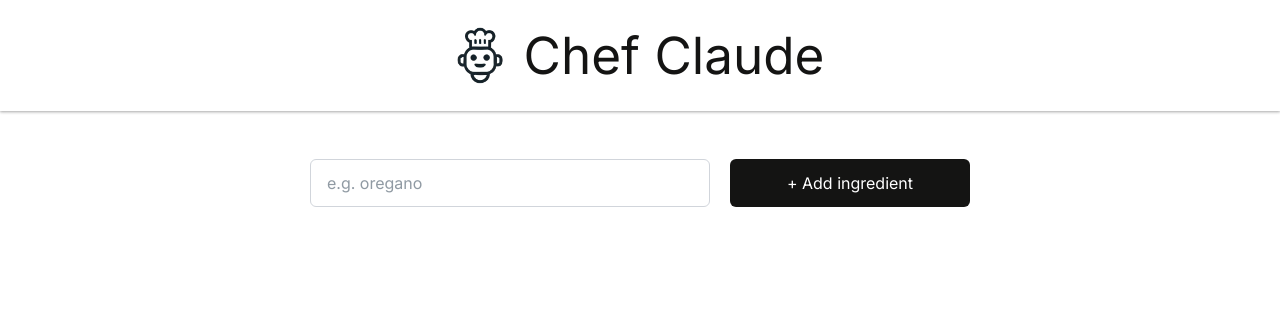
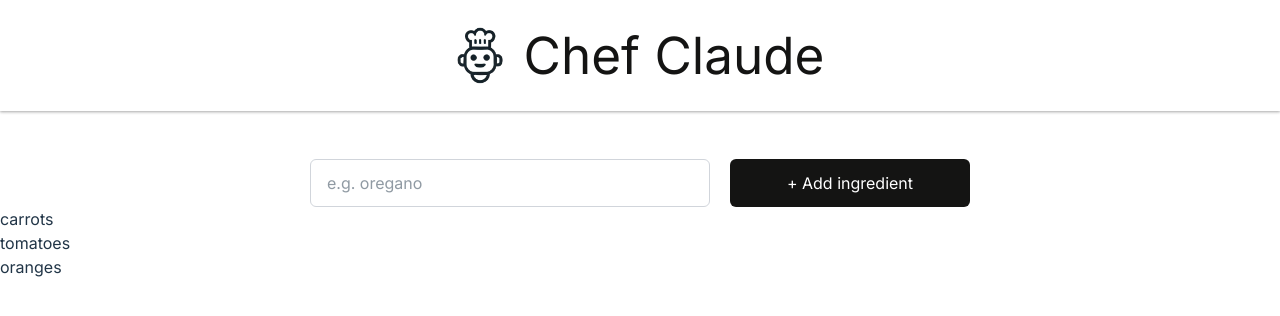
Before and after one commit to thierry-byiringiro/chefClaude, a React (Vite) app: page / in a window 1280 px wide. Shown: the top 316 px of the page. Built offline with nearby package versions, Linux system fonts and the light colour scheme.

Commit message:
refactored the lines of code using prettier

```diff
--- a/src/components/Main.jsx
+++ b/src/components/Main.jsx
@@ -1,14 +1,36 @@
-export default function  Main (){
+export default function Main() {
+  const arrayOfIngredients = ["carrots", "tomatoes", "oranges"];
+  const displayIngredients = arrayOfIngredients.map((el, id) => (
+    <li key={id}>{el}</li>
+  ));
   const handleSubmit = (event) => {
     event.preventDefault();
-        console.log("the form now is submitted");
-    }
+    const formData = new FormData(event.currentTarget);
+    const newIngredient = formData.get("ingredient");
+    console.log(newIngredient)
+    arrayOfIngredients.push(newIngredient);
+    console.log(arrayOfIngredients);
+  };
+
   return (
+    <>
       <main className="mt-12 flex justify-center">
         <form action="" className="flex gap-5" onSubmit={handleSubmit}>
-                <input type="text" name="ingredient" id="" placeholder="e.g. oregano" className="h-12 w-100 border rounded-md border-[#D1D5DB] pl-4"/>
-                <input type="submit" value="+ Add ingredient" className="h-12  bg-[#141413]  rounded-md text-white w-60 flex items-center"/>
+          <input
+            type="text"
+            name="ingredient"
+            id=""
+            placeholder="e.g. oregano"
+            className="h-12 w-100 border rounded-md border-[#D1D5DB] pl-4"
+          />
+          <input
+            type="submit"
+            value="+ Add ingredient"
+            className="h-12  bg-[#141413]  rounded-md text-white w-60 flex items-center"
+          />
         </form>
       </main>
+      <ul>{displayIngredients}</ul>
+    </>
   );
 }
```
Lines whose indentation alone changed are shown as unchanged.
